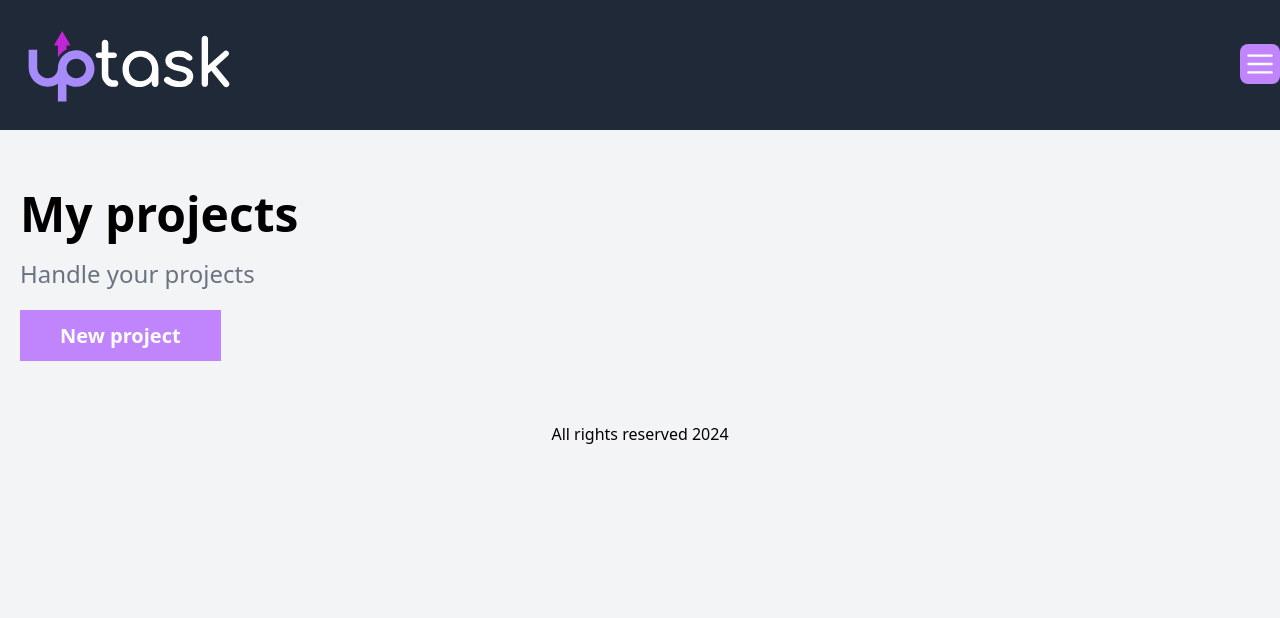
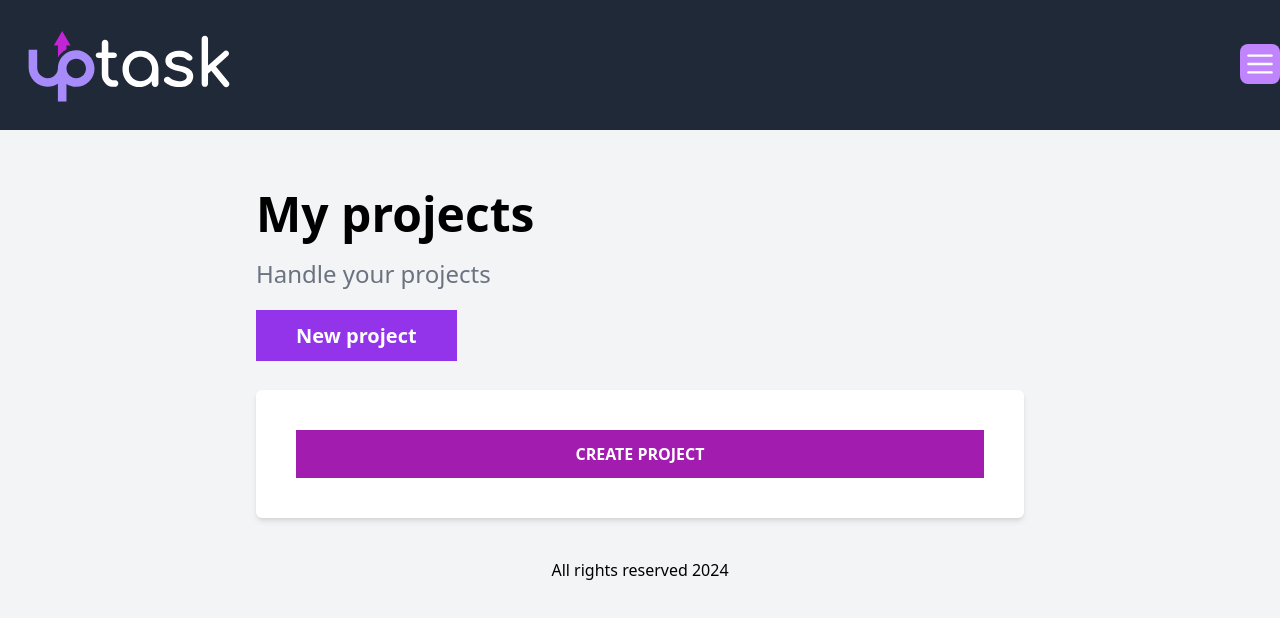
Before and after one commit to javiercodesx/handleTask_client, a React (Vite) app: page / in a window 1280 px wide. Shown: the top 618 px of the page. Built offline with nearby package versions, Linux system fonts and the light colour scheme.

Commit message:
add create project form

```diff
--- a/src/pages/DashboardPage.tsx
+++ b/src/pages/DashboardPage.tsx
@@ -11,19 +11,35 @@
 
   const { register, handleSubmit, formState: { errors } } = useForm({defaultValues: initialValues})
 
+  const handleForm = (data) => {
+    console.log(data)
+  }
+
   return (
     <>
+      <div className="max-w-3xl mx-auto">
         <h1 className="text-5xl font-black">My projects</h1>
         <p className="text-2xl font-light text-gray-500 mt-5">Handle your projects</p>
 
         <nav className="my-8">
           <Link
-          className="bg-purple-400 hover:bg-purple-500 px-10 py-3 text-white text-xl font-bold cursor-pointer transition-colors"
+            className="bg-purple-600 hover:bg-purple-500 px-10 py-3 text-white text-xl font-bold cursor-pointer transition-colors"
             to='/projects/create'
           >New project</Link>
         </nav>
 
-
+        <form
+          className=" mt-10 bg-white shadow-md p-10 rounded-md"
+          onSubmit={handleSubmit(handleForm)}
+          noValidate
+        >
+          <input
+            type="submit"
+            value="Create project"
+            className="bg-fuchsia-700 hover:bg-fuchsia-600 w-full p-3 text-white uppercase font-bold cursor-pointer transition-colors"
+          />
+        </form>
+      </div>
     </>
   )
 }
```
Lines whose indentation alone changed are shown as unchanged.
